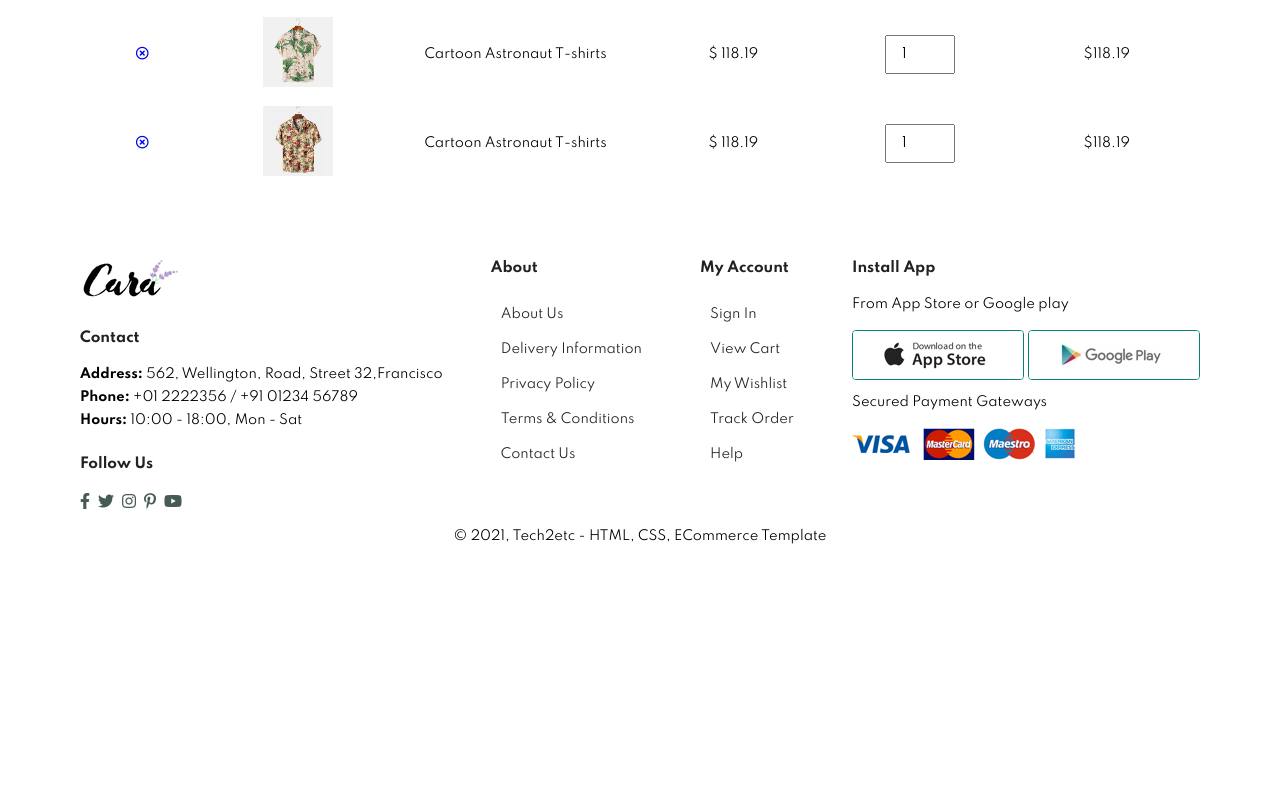
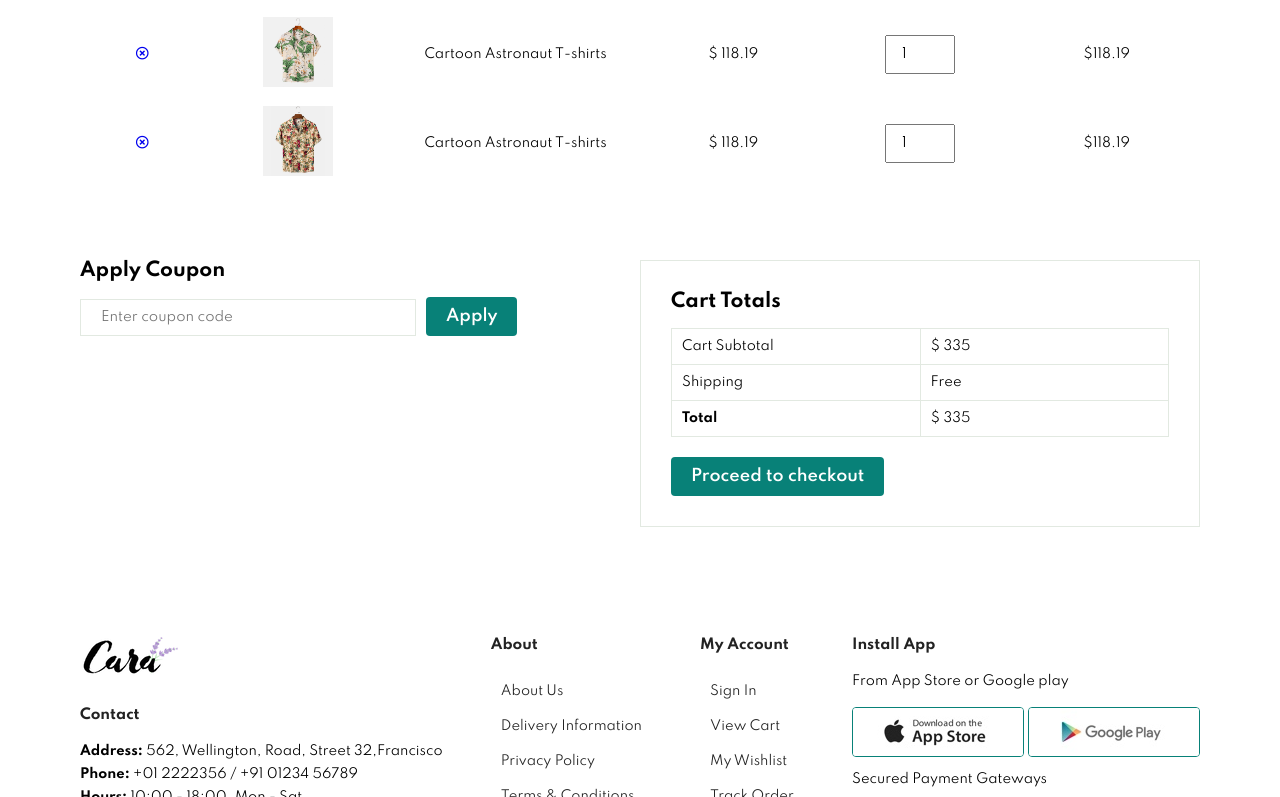
Before and after one commit to Akash-Sharma-2002/Project-CARA, a React (Vite) app in the folder cara-website/: page /Cart in a window 1280 px wide. Shown: the part 580-1377 px from the top of the page. Before the commit the page ends 1172 px from the top, so only its background shows below. Built offline with nearby package versions, Linux system fonts and the light colour scheme.

Commit message:
Cart.jsx: Completed

```diff
--- /dev/null
+++ b/cara-website/src/components/CartItems/CartAdd.jsx
@@ -0,0 +1,38 @@
+import React from "react";
+import style from "./CartItems.module.css";
+
+const CartAdd = () => {
+  return (
+    <div className={`${style.cartAdd} sectionp1`}>
+      <div id={style.coupon}>
+        <h3>Apply Coupon</h3>
+        <div>
+          <input type="text" placeholder="Enter coupon code" />
+          <button className="normal">Apply</button>
+        </div>
+      </div>
+      <div id={style.subtotal}>
+        <h3>Cart Totals</h3>
+        <table>
+          <tr>
+            <td>Cart Subtotal</td>
+            <td>$ 335</td>
+          </tr>
+          <tr>
+            <td>Shipping</td>
+            <td>Free</td>
+          </tr>
+          <tr>
+            <td>
+              <strong>Total</strong>
+            </td>
+            <td>$ 335</td>
+          </tr>
+        </table>
+        <button className="normal">Proceed to checkout</button>
+      </div>
+    </div>
+  );
+};
+
+export default CartAdd;
--- a/cara-website/src/components/CartItems/CartItems.module.css
+++ b/cara-website/src/components/CartItems/CartItems.module.css
@@ -61,3 +61,68 @@
 .cartItems table tbody td {
   font-size: 13px;
 }
+
+.cartAdd {
+  display: flex;
+  flex-wrap: wrap;
+  justify-content: space-between;
+}
+
+#coupon {
+  width: 50%;
+  margin-bottom: 30px;
+}
+
+#coupon h3,
+#subtotal h3 {
+  padding-bottom: 15px;
+}
+
+#coupon input {
+  padding: 10px 20px;
+  outline: none;
+  width: 60%;
+  margin-right: 10px;
+  border: 1px solid #e2e9e1;
+}
+
+#coupon button,
+#subtotal button {
+  background-color: #088178;
+  color: #fff;
+  padding: 10px 20px;
+}
+
+#subtotal {
+  width: 50%;
+  margin-bottom: 30px;
+  border: 1px solid #e2e9e1;
+  padding: 30px;
+}
+
+#subtotal table {
+  border-collapse: collapse;
+  width: 100%;
+  margin-bottom: 20px;
+}
+
+#subtotal table td {
+  width: 50%;
+  border: 1px solid #e2e9e1;
+  padding: 10px;
+  font-size: 13px;
+}
+
+@media (max-width: 477px) {
+  .cartAdd {
+    flex-direction: column;
+  }
+
+  #coupon {
+    width: 100%;
+  }
+
+  #subtotal {
+    width: 100%;
+  }
+}
--- a/cara-website/src/pages/Cart/Cart.jsx
+++ b/cara-website/src/pages/Cart/Cart.jsx
@@ -4,6 +4,7 @@ import PageHeader from "../../components/PageHeader/PageHeader";
 import bGI from "../../../public/banner.png";
 import Footer from "../../components/Footer/Footer";
 import CartItems from "../../components/CartItems/CartItems";
+import CartAdd from "../../components/CartItems/CartAdd";
 
 const Cart = () => {
   return (
@@ -15,6 +16,7 @@ const Cart = () => {
         bGI={bGI}
       />
       <CartItems />
+      <CartAdd />
       <Footer />
     </>
   );
```
